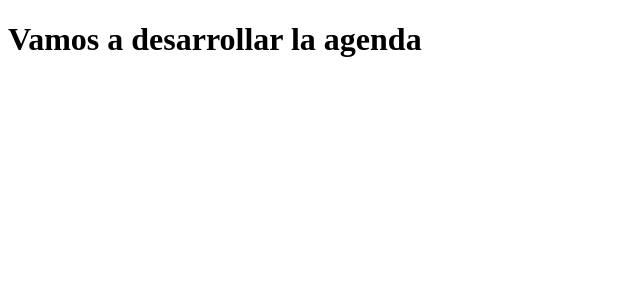
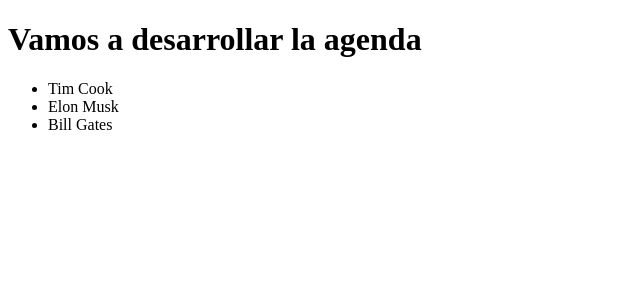
Before and after one commit to dalvarezdp/agenda-angular, an Angular app: page / in a window 1280 px wide. Shown: the top 300 px of the page, without its empty margins (0-640 px from the left). Built offline with nearby package versions, Linux system fonts and the light colour scheme.

Commit message:
Creamos un nuevo modulo y comunicamos ambos

```diff
--- a/src/app/app.component.html
+++ b/src/app/app.component.html
@@ -1,3 +1,17 @@
 <h1>
+  <!-- Cuando utilizamos {{ }} estamos sincronizando la vista desde el modelo -->
   {{title}}
 </h1>
+
+<!--
+   Para instanciar un componente indicamos una etiqueta HTML que responda al selector definido
+   en ese componente. Para enlazar datos en dicho componente (Padre > Hijo), los pasamos en los
+   atributos decorados con 'Input'. Para suscribirnos a eventos de dicho componente (Hijo > Padre),
+   marcamos el atributo decorado con 'Output' entre paréntesis y asignamos un manejador; los
+   argumentos del evento vienen dados en '$event'. Por último, si queremos evaluar una expresión
+   previamente a su asignación como valor de un atributo, marcamos dicho atributo entre corchetes.
+ -->
+<lista-contactos
+  [contactos]="['Tim Cook', 'Elon Musk', 'Bill Gates']"
+  (contactoSeleccionado)="mostrarContactoSeleccionado($event)">
+</lista-contactos>
--- a/src/app/app.component.ts
+++ b/src/app/app.component.ts
@@ -1,10 +1,25 @@
-import { Component } from '@angular/core';
+import { Component, OnInit } from '@angular/core';
 
 @Component({
+  // selector css del elemento donde se instanciará el componente.
   selector: 'app-root',
+  // Ruta al template correspondiente al componente
   templateUrl: './app.component.html',
+  // Ruta al CS correspondiente al componente
   styleUrls: ['./app.component.css']
 })
-export class AppComponent {
-  title = 'Vamos a desarrollar la agenda';
+export class AppComponent implements OnInit {
+
+
+  private title: String;
+
+  // Este metodo es de obligatoria implementacion cuando usamos la interfaz OnINit. Puesto que no retorna nada, podemos anotarlo como 'void'. Este metodo se ejecuta al instanciarse la clase 'AppComponent'
+  ngOnInit(): void {
+    this.title = 'Vamos a desarrollar la agenda';
+  }
+
+  mostrarContactoSeleccionado(contacto: string): void {
+    alert(contacto);
+  }
+
 }
--- a/src/app/app.module.ts
+++ b/src/app/app.module.ts
@@ -4,10 +4,12 @@
 import { HttpModule } from '@angular/http';
 
 import { AppComponent } from './app.component';
+import { ListaContactosComponent } from './lista-contactos/lista-contactos.component';
 
 @NgModule({
   declarations: [
-    AppComponent
+    AppComponent,
+    ListaContactosComponent
   ],
   imports: [
     BrowserModule,
--- /dev/null
+++ b/src/app/lista-contactos/lista-contactos.component.html
@@ -0,0 +1,15 @@
+<ul>
+  <!--
+     Usamos la directiva NgFor para iterar por una colección de items. Por cada iteración se replica
+     el elemento HTML sobre el que se usa la directiva (y toda la jerarquía descendente), y se asigna
+     el item en cuestión en la variable dada (let item of colection).
+   -->
+  <li *ngFor="let contacto of contactos">
+    <!--
+       Por cada contacto, pintamos un elemento <span> con su nombre. Además, nos suscribimos al
+       evento click de cada elemento <span> para habilitar la notificación de contacto seleccionado
+       al componente padre.
+     -->
+    <span (click)="notificarContactoSeleccionado(contacto)">{{ contacto }}</span>
+  </li>
+</ul>
--- /dev/null
+++ b/src/app/lista-contactos/lista-contactos.component.ts
@@ -0,0 +1,33 @@
+import { Component, OnInit, Input, EventEmitter, Output } from '@angular/core';
+
+@Component({
+  selector: 'lista-contactos',
+  templateUrl: './lista-contactos.component.html',
+  styleUrls: ['./lista-contactos.component.css']
+})
+export class ListaContactosComponent implements OnInit {
+
+  // Con el decorador 'Input' exponemos un atributo al componente padre para que pueda pasarnos datos (Padre > Hijo).
+  @Input() contactos: string[];
+  /*
+   Con el decorador 'Output' exponemos un atributo al componente padre para que pueda suscribirse
+   a eventos que ocurran en este componente (Hijo > Padre). Puesto que la comunicación en este
+   sentido se realiza a través de eventos, este atributo debe ser un 'EventEmitter'.
+   */
+  @Output() contactoSeleccionado: EventEmitter<string>;
+
+  constructor() {
+    // Instanciamos el 'EventEmitter'.
+    this.contactoSeleccionado = new EventEmitter<string>();
+  }
+
+  ngOnInit() {
+  }
+
+  // Este manejador se encarga de notificar al componente padre el contacto indicado.
+  notificarContactoSeleccionado(contacto: string): void{
+    // Para notificar, basta con ejecutar la función 'emit' del atributo 'EventEmitter'.
+    this.contactoSeleccionado.emit(contacto)
+  }
+
+}
```
Also changed, not shown: src/app/lista-contactos/lista-contactos.component.css (added), 1 other file (tests, documents, lock files or other folders).
